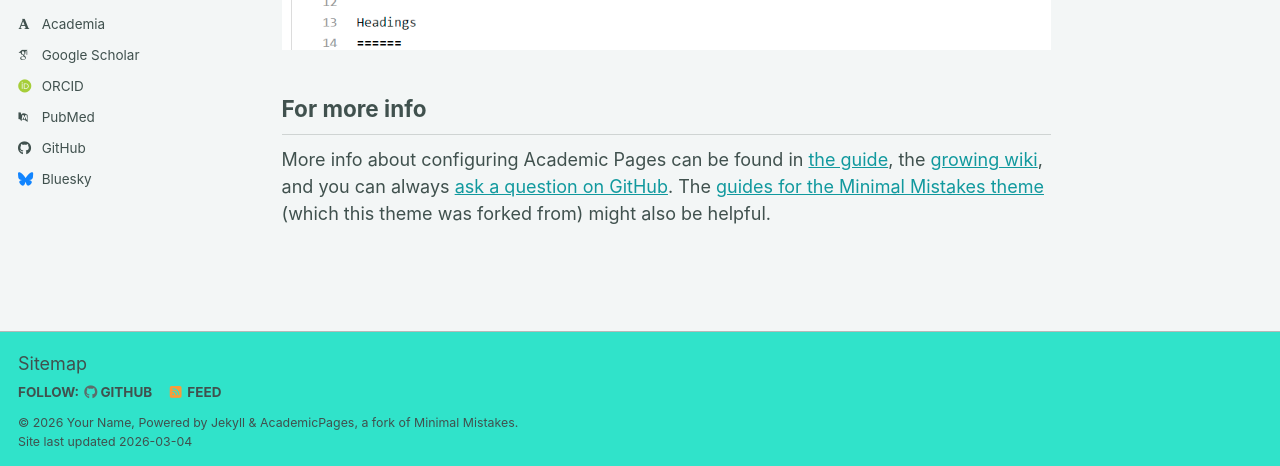
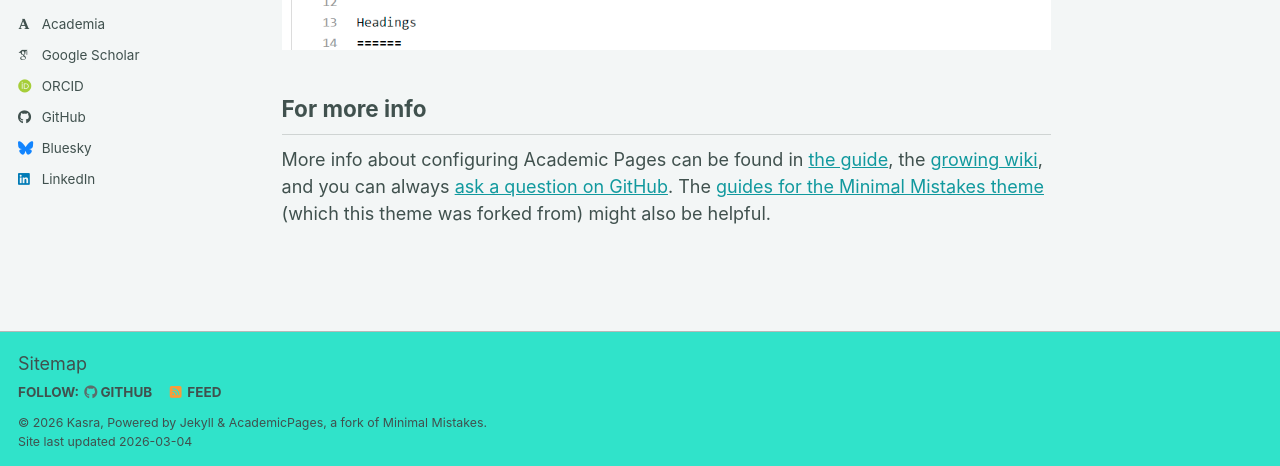
Before and after one commit to KasraMirnobahar/KasraMirnobahar.github.io, a Jekyll site: the page built from _pages/about.md, in a window 1280 px wide and 900 px high, scrolled down 2720 px. Shown: the part 431-897 px from the top of the window. Built offline with Jekyll 4.4.1, drawn with Linux system fonts in a browser that asks for light colours; some web fonts are replaced; a script bundle is joined from its source files by our own code; library files that are not in the unit come from our copies.

Commit message:
_config.yml

```diff
--- a/_config.yml
+++ b/_config.yml
@@ -11,7 +11,7 @@
 site_theme               : "mint" # The available themes options are "default", "air", "sunrise", "mint", "dirt" and "contrast"
 title                    : "Kasra Mirnobahar"
 title_separator          : "-"
-name                     : &name "Your Name"
+name                     : &name "Kasra"
 description              : &description "Msc Behavioural Sciences"   # Update this with a general description of your site, this is the default if not overridden by a page
 url                      : https://kasramirnobahar.github.io # The base hostname & protocol for your site e.g. "https://[your GitHub username].github.io",
                                                            # or if you already have some other page hosted on Github then use "https://[your GitHub username].github.io/[Your Repo Name]"
@@ -37,13 +37,12 @@
   arxiv            : # URL - Update with the correct link to your profile
   googlescholar    : "https://scholar.google.com/citations?user=MsGhvtwAAAAJ&hl=en"
   orcid            : "https://orcid.org/0009-0001-2363-6381"
-  pubmed           : "https://www.ncbi.nlm.nih.gov/pubmed/?term=john+snow"
 
   # Repositories and software development
   github           : "KasraMirnobahar.github.io"
   # Social media
   bluesky          : "https://bsky.app/profile/kasramn.bsky.social" # Replace this with you Bluesky username
-  linkedin         : # "https://www.linkedin.com/in/kasra-mirnobahar-339b09107"
+  linkedin         : "https://www.linkedin.com/in/kasra-mirnobahar-339b09107"
 
 # Publication Category - The following the list of publication categories and their headings
 publication_category:
```
